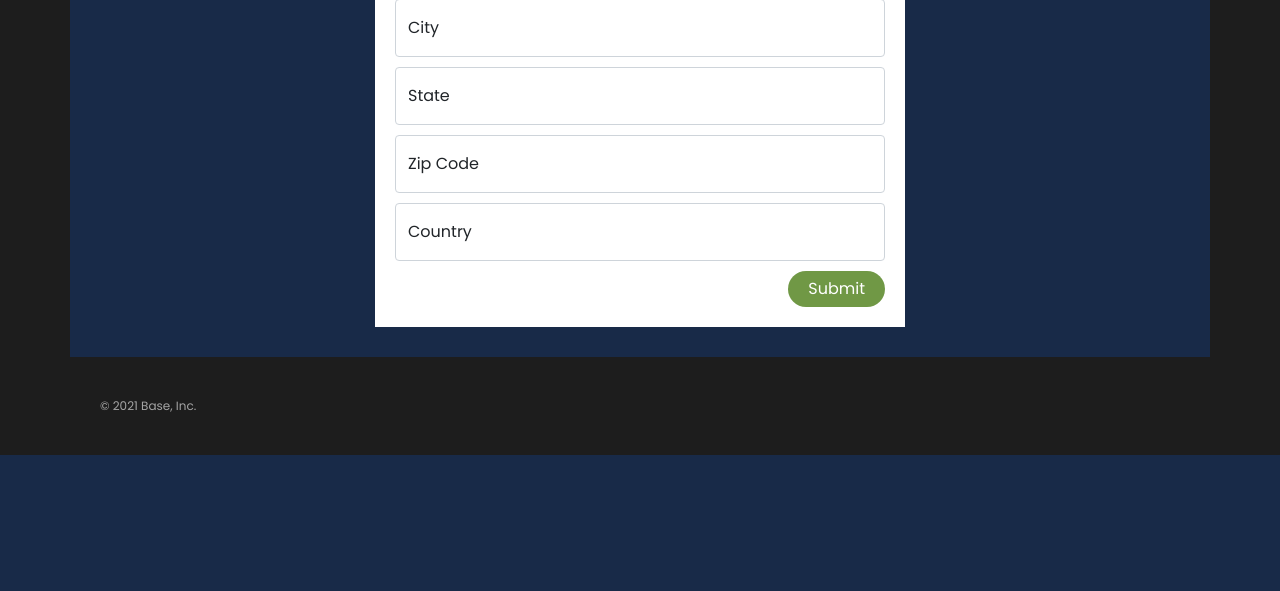
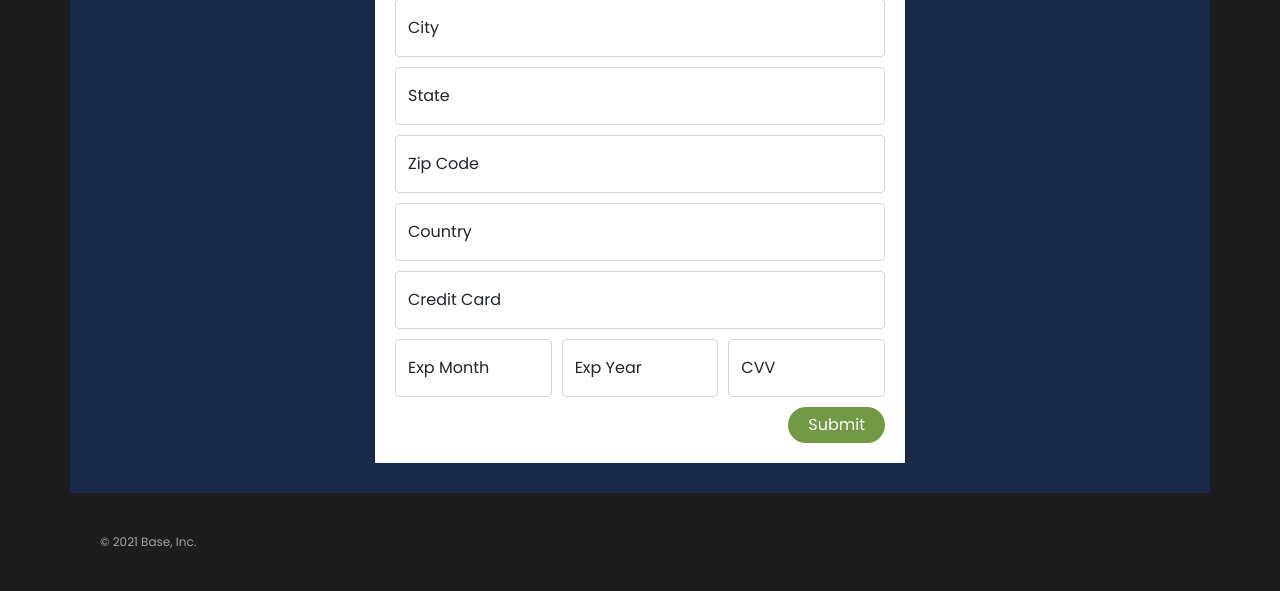
Before and after one commit to alanavery/base, a Django app: page /signup/ in a window 1280 px wide. Shown: the part 952-1543 px from the top of the page. Before the commit the page ends 1407 px from the top, so only its background shows below. Run offline with Django 3.2, Linux system fonts and the light colour scheme; parts of the project's set-up code (start-up, migrations or seed data) failed here and were passed over.

Commit message:
Add credit card info to Guest model and forms

```diff
--- a/main_app/forms.py
+++ b/main_app/forms.py
@@ -53,7 +53,11 @@ class GuestForm(ModelForm):
         labels = {
             'first_name': 'First Name',
             'last_name': 'Last Name',
-            'zip_code': 'Zip Code'
+            'zip_code': 'Zip Code',
+            'credit_card': 'Credit Card',
+            'exp_month': 'Exp Month',
+            'exp_year': 'Exp Year',
+            'cvv': 'CVV'
         }
         widgets = {
             'first_name': TextInput(attrs={
@@ -91,7 +95,23 @@ class GuestForm(ModelForm):
             'country': TextInput(attrs={
                 'class': 'form-control',
                 'placeholder': 'United States'
-            })
+            }),
+            'credit_card': TextInput(attrs={
+                'class': 'form-control',
+                'placeholder': '1000200030004000'
+            }),
+            'exp_month': TextInput(attrs={
+                'class': 'form-control form-sm-field',
+                'placeholder': '12'
+            }),
+            'exp_year': TextInput(attrs={
+                'class': 'form-control form-sm-field',
+                'placeholder': '21'
+            }),
+            'cvv': TextInput(attrs={
+                'class': 'form-control form-sm-field',
+                'placeholder': '123'
+            }),
         }
 
 
--- a/main_app/models.py
+++ b/main_app/models.py
@@ -14,6 +14,10 @@ class Guest(models.Model):
     state = models.CharField(max_length=150)
     zip_code = models.CharField(max_length=150)
     country = models.CharField(max_length=150)
+    credit_card = models.CharField(max_length=16)
+    exp_month = models.CharField(max_length=2)
+    exp_year = models.CharField(max_length=2)
+    cvv = models.CharField(max_length=4)
 
     def __str__(self):
         return str(self.id)
@@ -37,14 +41,15 @@ class Room(models.Model):
 
 
 class Booking(models.Model):
-    TOTAL_GUESTS_CHOICES = [(1, 1),(2, 2),(3, 3),(4, 4)]
+    TOTAL_GUESTS_CHOICES = [(1, 1), (2, 2), (3, 3), (4, 4)]
     guest = models.ForeignKey(Guest, on_delete=models.SET_NULL, null=True)
     room = models.ForeignKey(Room, on_delete=models.SET_NULL, null=True)
     check_in_date = models.DateField()
     check_in_time = models.TimeField(default='15:00:00')
     check_out_date = models.DateField()
     check_out_time = models.TimeField(default='12:00:00')
-    total_guests = models.PositiveIntegerField(choices=TOTAL_GUESTS_CHOICES, default=1)
+    total_guests = models.PositiveIntegerField(
+        choices=TOTAL_GUESTS_CHOICES, default=1)
     rate = models.FloatField(default=100)
     paid = models.BooleanField(default=False)
 
--- a/main_app/static/main_app/css/style.css
+++ b/main_app/static/main_app/css/style.css
@@ -250,6 +250,10 @@ p {
   grid-column: 5 / span 8;
 }
 
+.guest-details h1 {
+  grid-column: 1 / span 12;
+}
+
 .confirmation {
   padding: 30px 0;
   min-height: 0;
@@ -282,17 +286,45 @@ p {
 
 .form-columns-1 {
   display: grid;
-  grid-template-columns: 1fr;
+  grid-template-columns: repeat(3, 1fr);
   align-items: start;
   gap: 10px;
   height: 100%;
 }
 
+.form-columns-1 .form-floating {
+  grid-column: 1 / span 3;
+}
+
+.form-columns-1 .form-field-small {
+  grid-column-start: span 1;
+}
+
+.form-columns-1 .base-btn {
+  grid-column-start: 3;
+}
+
+.form-columns-1 ul {
+  grid-column: 1 / span 3;
+}
+
 .form-columns-2 {
   display: grid;
-  grid-template-columns: 1fr 1fr;
+  grid-template-columns: repeat(6, 1fr);
   align-items: end;
   gap: 10px;
+}
+
+.form-columns-2 .form-floating {
+  grid-column-start: span 3;
+}
+
+.form-columns-2 .form-field-small {
+  grid-column-start: span 2;
+}
+
+.form-columns-2 .base-btn {
+  grid-column-start: 6;
 }
 
 form .base-btn {
@@ -427,4 +459,20 @@ form .base-btn {
   .section-auth .booking-container {
     grid-column: 2 / span 10;
   }
+
+  .form-columns-2 .form-floating {
+    grid-column-start: span 6;
+  }
+
+  .form-columns-2 .form-field-small {
+    grid-column-start: span 2;
+  }
+
+  .section-booking {
+    min-height: 0;
+  }
+
+  .section-auth {
+    min-height: 0;
+  }
 }
--- a/main_app/templates/index.html
+++ b/main_app/templates/index.html
@@ -11,9 +11,9 @@
 
   <div class="welcome-form">
     <h2>Book Your Stay</h2>
-    <form action="{% url 'book' %}" method="get">
+    <form class="form-columns-1" action="{% url 'book' %}" method="get">
       {% for field in form %}
-      <div class="form-floating mb-3">
+      <div class="form-floating">
         {{ field }}
         {{ field.label_tag }}
       </div>
--- a/main_app/templates/signup.html
+++ b/main_app/templates/signup.html
@@ -24,10 +24,17 @@
         </ul>
 
         {% for field in guest_form %}
+        {% if field.label == 'Exp Month' or field.label == 'Exp Year' or field.label == 'CVV' %}
+        <div class="form-floating form-field-small">
+          {{ field }}
+          {{ field.label_tag }}
+        </div>
+        {% else %}
         <div class="form-floating">
           {{ field }}
           {{ field.label_tag }}
         </div>
+        {% endif %}
         {% endfor %}
         <input class="base-btn" type="submit" value="Submit" />
       </form>
```
Also changed, not shown: main_app/templates/book/create_booking.html (+10 -3 lines), main_app/templates/profile.html (+7 -0 lines), main_app/migrations/0010_auto_20210127_1515.py (added).
